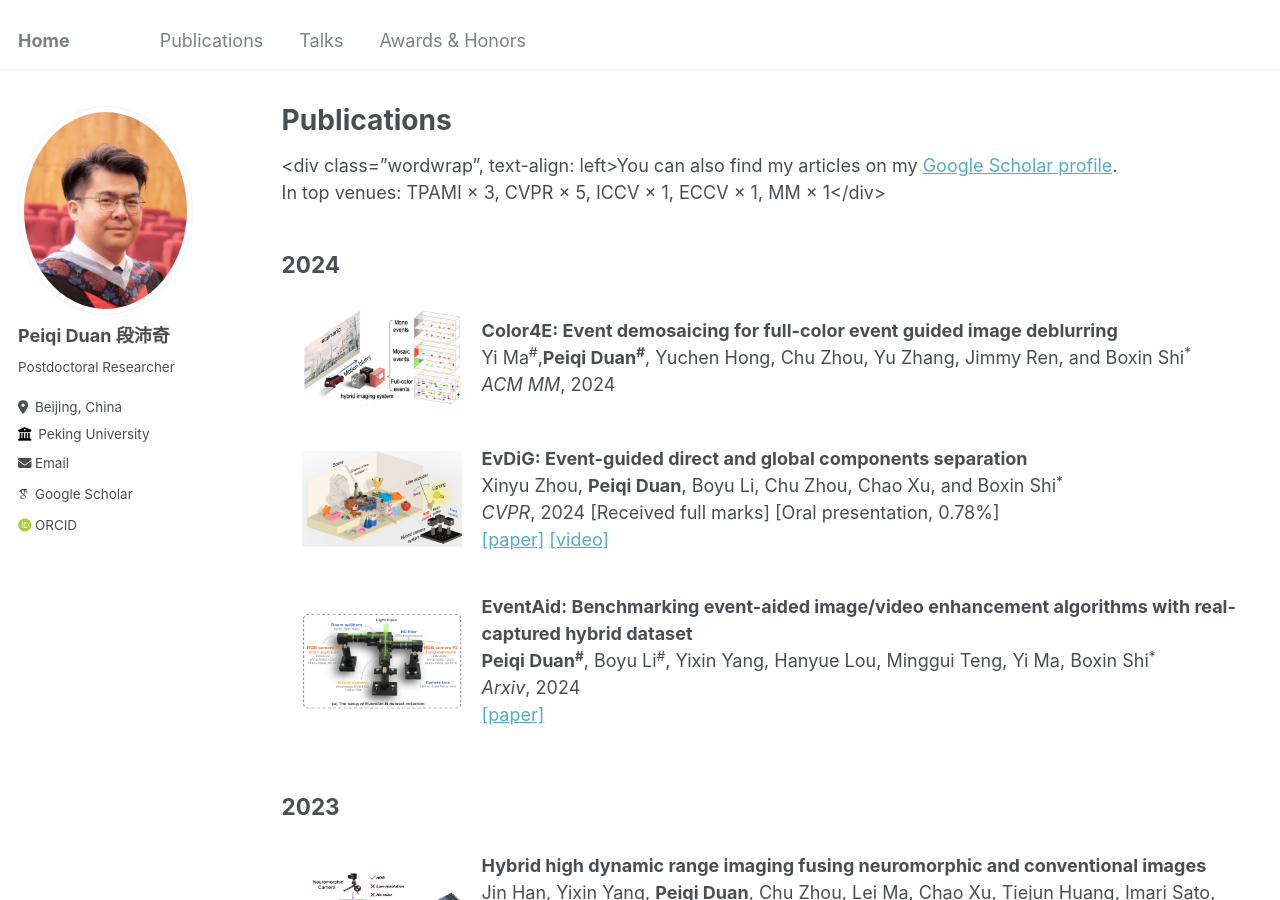
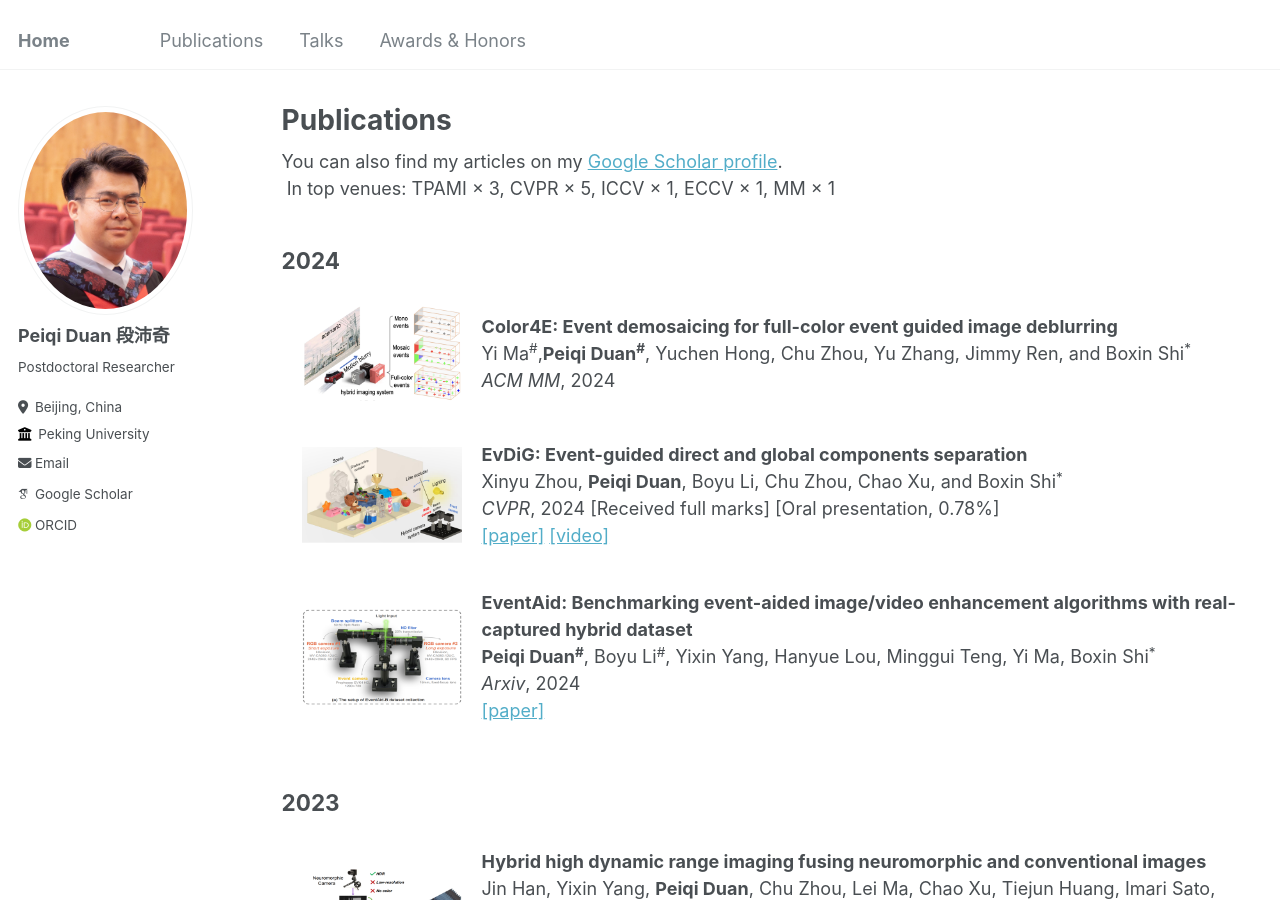
Before and after one commit to peiqi-duan/peiqi-duan.github.io, a Jekyll site: the page built from _pages/publications.md, in a window 1280 px wide and 900 px high. Built offline with Jekyll 4.4.1, drawn with Linux system fonts in a browser that asks for light colours; some web fonts are replaced.

Commit message:
Update publications.md

```diff
--- a/_pages/publications.md
+++ b/_pages/publications.md
@@ -5,7 +5,7 @@ permalink: /publications/
 author_profile: true
 ---
 
-<div class="wordwrap", text-align: left>You can also find my articles on my <a href="{{site.author.googlescholar}}">Google Scholar profile</a>.<br>
+<div class="wordwrap">You can also find my articles on my <a href="{{site.author.googlescholar}}">Google Scholar profile</a>.<br>
 In top venues: TPAMI × 3, CVPR × 5, ICCV × 1, ECCV × 1, MM × 1</div>
 
 <h2><span>2024</span></h2>
```
